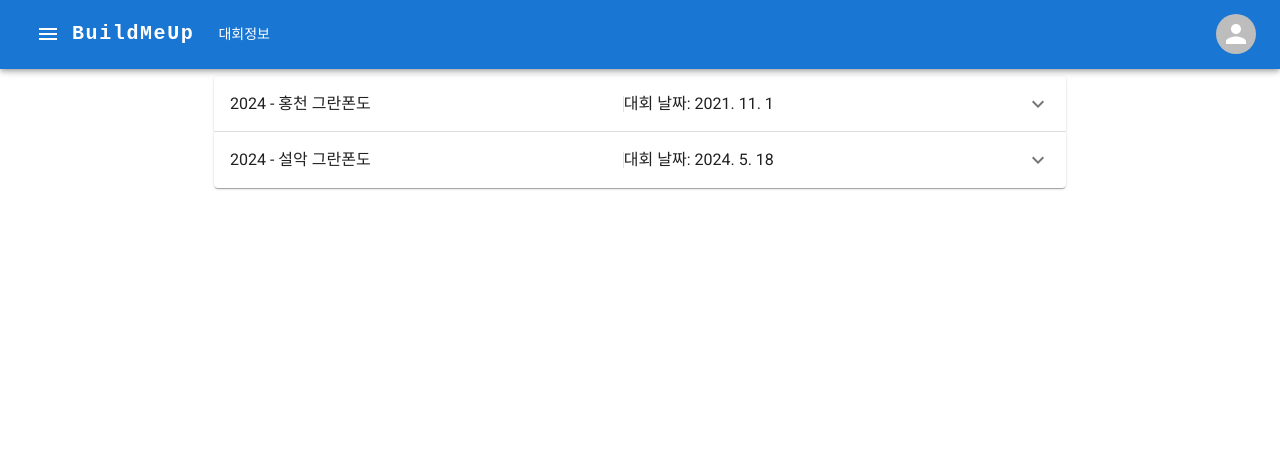
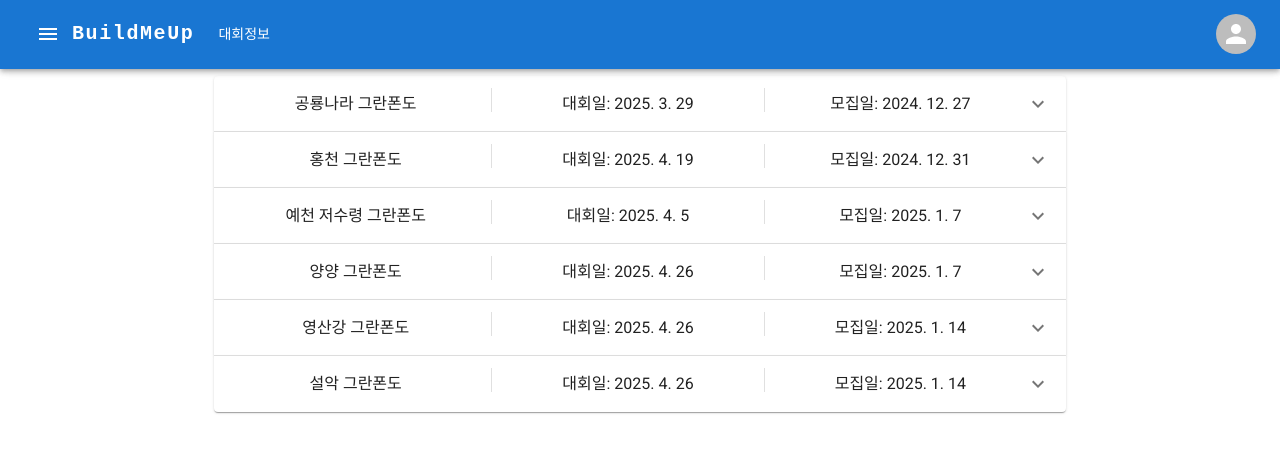
Before and after one commit to grapheople/inmyroom, a Next.js app: page /competition in a window 1280 px wide. Shown: the top 452 px of the page. Built offline with nearby package versions, Linux system fonts and the light colour scheme; what @mui/material-nextjs would draw is missing.

Commit message:
데이터 분리

```diff
--- a/app/competition/_components/CompetitionDetailView.tsx
+++ b/app/competition/_components/CompetitionDetailView.tsx
@@ -44,9 +44,6 @@ const CompetitionDetailView: React.FC<CompetitionDetailProps> = ({item, onBack,
                 <Typography variant="h4" gutterBottom>
                     {item.name}
                 </Typography>
-                <Typography variant="body1" sx={{whiteSpace: 'pre-line'}}>
-                    {item.description}
-                </Typography>
                 <Typography variant="body2">
                     <strong>주최:</strong> {item.host}
                 </Typography>
--- a/app/competition/page.tsx
+++ b/app/competition/page.tsx
@@ -8,43 +8,16 @@ import {
     Typography,
     List,
     ListItem,
-    ListItemText, Divider,
+    ListItemText,
 } from '@mui/material';
 import ExpandMoreIcon from '@mui/icons-material/ExpandMore';
 import moment from 'moment';
 import {CompetitionItem} from "@/types/competition/CompetitionItem";
 import Box from "@mui/material/Box";
+import Divider, { dividerClasses } from '@mui/material/Divider';
+import Button from "@mui/material/Button";
 
-const competitionData: CompetitionItem[] = [
-    {
-        id: 1,
-        year: "2024",
-        name: "홍천 그란폰도",
-        host: "홍천군",
-        description: "대한민국에서 가장 아름다운 강원도 홍천에서 자전거의 꽃인 \n 그란폰도대회를 통하여 전국 자전거 동호인들에게 홍천군을 \n 국내 최고의 대회로 만들 수 있도록 홍보",
-        location: "강원도 홍천",
-        eventStartDate: new Date("2021-11-01"),
-        regStartDate: new Date("2021-09-01"),
-        regEndDate: new Date("2021-09-21"),
-        link: "https://www.naver.com",
-        fee: 10000,
-        imgs: ["http://speedbike.kr/img/main/240110.png"],
-    },
-    {
-        id: 2,
-        name: "설악 그란폰도",
-        year: "2024",
-        host: "설악그란폰도조직위원회, 위즈런",
-        description: "설악산과 오대산 지역을 통과하는 208km 코스의 장거리 자전거 라이딩 이벤트로, 'F' 등급(가장 힘듦)으로 분류됩니다.",
-        location: "강원도 인제",
-        eventStartDate: new Date("2024-05-18T07:00:00"),
-        regStartDate: new Date("2021-09-01"),
-        regEndDate: new Date("2021-09-21"),
-        link: "http://www.novecolli.it",
-        fee: 70000,
-        imgs: []
-    }
-];
+import {competitionData} from "@/data/granfondo";
 
 const ResponsiveDetailView: React.FC = () => {
     const [expandedId, setExpandedId] = useState<number | null>(null);
@@ -62,37 +35,53 @@ const ResponsiveDetailView: React.FC = () => {
                         expanded={expandedId === item.id}
                         onChange={() => handleToggle(item.id)}
                     >
-                        <AccordionSummary expandIcon={<ExpandMoreIcon/>}>
-                            <ListItem disablePadding>
+                        <AccordionSummary expandIcon={<ExpandMoreIcon />}>
+                            <ListItem style={{ display: 'flex', alignItems: 'center', justifyContent: 'space-between', padding: 0 }}>
                                 <ListItemText
-                                    primary={`${item.year} - ${item.name}`}
+                                    primary={`${item.name}`}
+                                    style={{ flex: 1, textAlign: 'center' }} // 첫 번째 칼럼
                                 />
-                                <Divider orientation="vertical" variant="middle" flexItem/>
+                                <Divider orientation="vertical" flexItem style={{ margin: '0 10px', height: '24px' }} />
                                 <ListItemText
-                                    primary={`대회 날짜: ${moment(item.eventStartDate).format('YYYY. M. D')}`}
+                                    primary={`대회일: ${moment(item.eventStartDate).format('YYYY. M. D')}`}
+                                    style={{ flex: 1, textAlign: 'center' }} // 두 번째 칼럼
+                                />
+                                <Divider orientation="vertical" flexItem style={{ margin: '0 10px', height: '24px' }} />
+                                <ListItemText
+                                    primary={`모집일: ${moment(item.regStartDate).format('YYYY. M. D')}`}
+                                    style={{ flex: 1, textAlign: 'center' }} // 세 번째 칼럼
                                 />
                             </ListItem>
                         </AccordionSummary>
                         <AccordionDetails>
+                            <Box style={{display: "flex", flexDirection: "column", gap: 10}}>
                                 <Typography><strong>주최:</strong> {item.host}</Typography>
-                            <Typography><strong>설명:</strong> {item.description}</Typography>
                                 <Typography><strong>위치:</strong> {item.location}</Typography>
                                 <Typography>
                                     <strong>등록 기간:</strong>{" "}
-                                {moment(item.regStartDate).format('YYYY. M. D')} ~ {moment(item.regEndDate).format('YYYY. M. D')}
+                                    {item.regStartDate ? moment(item.regStartDate).format("YYYY. M. D") : ""} ~ {item.regEndDate ? moment(item.regEndDate).format('YYYY. M. D') : ""}
                                 </Typography>
                                 <Typography><strong>참가비:</strong> {item.fee.toLocaleString()}원</Typography>
                                 <Typography>
                                     <strong>링크:</strong>{" "}
-                                <a href={item.link} target="_blank" rel="noopener noreferrer">
-                                    대회 링크
-                                </a>
+                                    <Button
+                                        variant="contained"
+                                        color="info"
+                                        href={item.link}
+                                        target="_blank"
+                                        rel="noopener noreferrer"
+                                    >
+                                        대회 이동
+                                    </Button>
                                 </Typography>
+                                {item.imgs.length > 0 && (
                                     <img
                                         src={item.imgs[0]}
                                         alt={`${item.name} 이미지`}
                                         style={{marginTop: "10px", maxWidth: "100%"}}
                                     />
+                                )}
+                            </Box>
                         </AccordionDetails>
                     </Accordion>
                 ))}
--- /dev/null
+++ b/data/granfondo.ts
@@ -0,0 +1,84 @@
+import {CompetitionItem} from "@/types/competition/CompetitionItem";
+
+export const competitionData: CompetitionItem[] = [
+    {
+        "id": 1,
+        "year": "2025",
+        "name": "공룡나라 그란폰도",
+        "host": "고성군자전거연맹",
+        "location": "경상남도 고성군 종합운동장",
+        "eventStartDate": new Date("2025-03-29T07:30:00"),
+        "regStartDate": new Date("2024-12-27T10:00:00"),
+        "regEndDate": null,
+        "link": "http://speedagency.kr/parti_more.html?game_code=73",
+        "fee": 70000,
+        "imgs": []
+    },
+    {
+        "id": 2,
+        "year": "2025",
+        "name": "홍천 그란폰도",
+        "host": "홍천군자전거연맹",
+        "location": "강원도 홍천, 홍천 종합운동장",
+        "eventStartDate": new Date("2025-04-19T08:00:00"),
+        "regStartDate": new Date("2024-12-31T10:00:00"),
+        "regEndDate": new Date("2025-01-17T23:59:59"),
+        "link": "http://speedbike.kr/0101_prologue.htm",
+        "fee": 70000,
+        "imgs": [
+            "http://speedbike.kr/img/main/240110.png"
+        ]
+    },
+    {
+        "id": 3,
+        "year": "2025",
+        "name": "예천 저수령 그란폰도",
+        "host": "예천군체육회 / XCWORKS",
+        "location": "경상북도 예천군, 예천스타디움 및 예천군 일원",
+        "eventStartDate": new Date("2025-04-05T08:00:00"),
+        "regStartDate": new Date("2025-01-07T10:00:00"),
+        "regEndDate": null,
+        "link": "https://jsrgf.com/bri/sub.php?sub=sub_10&snb=1&menu=10",
+        "fee": 70000,
+        "imgs": []
+    },
+    {
+        "id": 4,
+        "year": "2025",
+        "name": "양양 그란폰도",
+        "host": "양양군",
+        "location": "강원도 양양, 남대천체육공원 주차장",
+        "eventStartDate": new Date("2025-04-26T07:30:00"),
+        "regStartDate": new Date("2025-01-07T10:00:00"),
+        "regEndDate": null,
+        "link": "http://ygranfondo.com/info1",
+        "fee": 70000,
+        "imgs": []
+    },
+    {
+        "id": 5,
+        "year": "2025",
+        "name": "영산강 그란폰도",
+        "host": "광주MBC",
+        "location": "전라남도 나주, 영산강 둔치체육공원",
+        "eventStartDate": new Date("2025-04-26T08:00:00"),
+        "regStartDate": new Date("2025-01-14T10:00:00"),
+        "regEndDate": new Date("2025-01-28T23:59:59"),
+        "link": "https://www.granfondokorea.com/0101_prologue.htm",
+        "fee": 70000,
+        "imgs": []
+    },
+    {
+        "id": 6,
+        "year": "2025",
+        "name": "설악 그란폰도",
+        "host": "인제군",
+        "location": "강원도 인제군 상남면",
+        "eventStartDate": new Date("2025-04-26T08:00:00"),
+        "regStartDate": new Date("2025-01-14T10:00:00"),
+        "regEndDate": new Date("2025-01-28T23:59:59"),
+        "link": "https://www.granfondokorea.com/0101_prologue.htm",
+        "fee": 70000,
+        "imgs": []
+    }
+];
--- a/types/competition/CompetitionItem.ts
+++ b/types/competition/CompetitionItem.ts
@@ -3,11 +3,10 @@ export interface CompetitionItem {
     name: string;
     year: string;
     host: string;
-    description: string;
     location: string;
     eventStartDate: Date;
-    regStartDate: Date;
-    regEndDate: Date;
+    regStartDate: Date | null;
+    regEndDate: Date | null;
     link: string;
     fee: number;
     imgs: string[];
```
Lines whose indentation alone changed are shown as unchanged.
